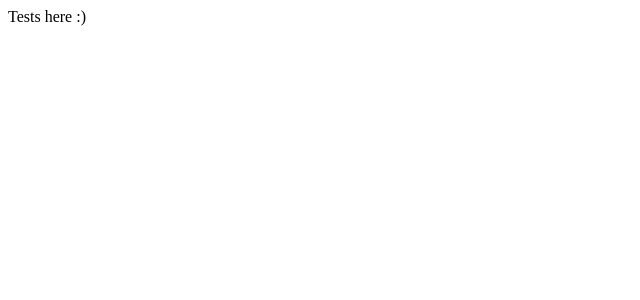
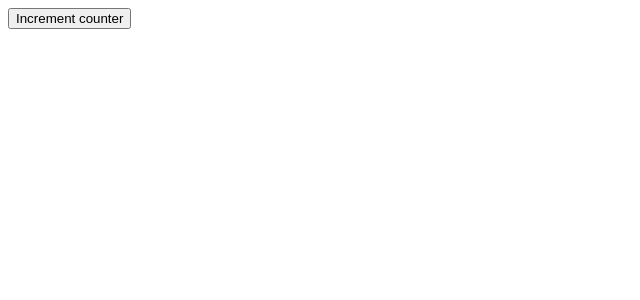
Before and after one commit to 1MaTo/vue-playground, a Vue app: page / in a window 1280 px wide. Shown: the top 300 px of the page, without its empty margins (0-640 px from the left). Built offline with nearby package versions, Linux system fonts and the light colour scheme.

Commit message:
Simple counter element

```diff
--- a/src/App.vue
+++ b/src/App.vue
@@ -1,7 +1,9 @@
-<script setup lang="ts"></script>
+<script setup lang="ts">
+import CounterItem from "./components/CounterItem.vue";
+</script>
 
 <template>
-  <div>Tests here :)</div>
+  <CounterItem />
 </template>
 
 <style></style>
--- /dev/null
+++ b/src/components/CounterItem.vue
@@ -0,0 +1,15 @@
+<script setup lang="ts">
+import { ref } from "vue";
+
+const count = ref(0);
+
+const increment = () => {
+  count.value++;
+};
+
+console.log(this);
+</script>
+
+<template>
+  <button @click="increment">Increment counter</button>
+</template>
```
